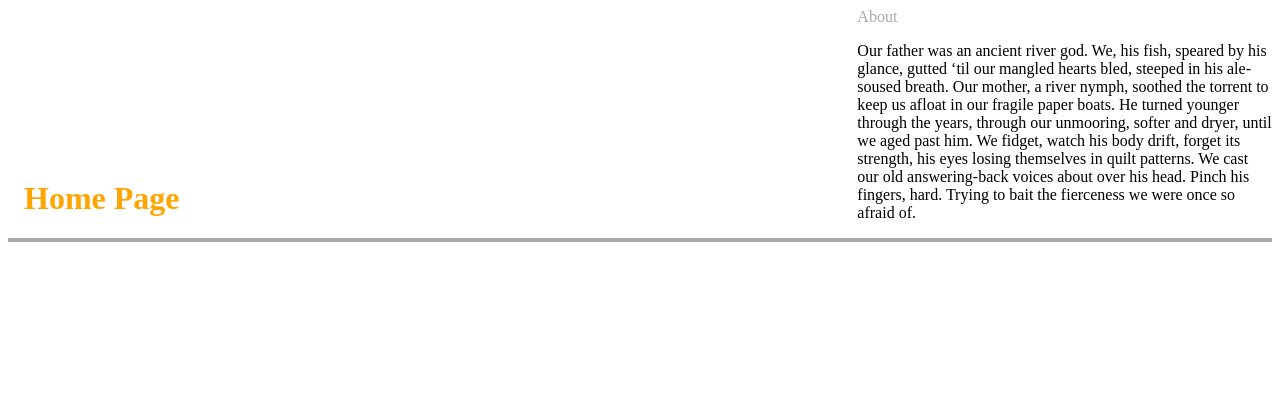
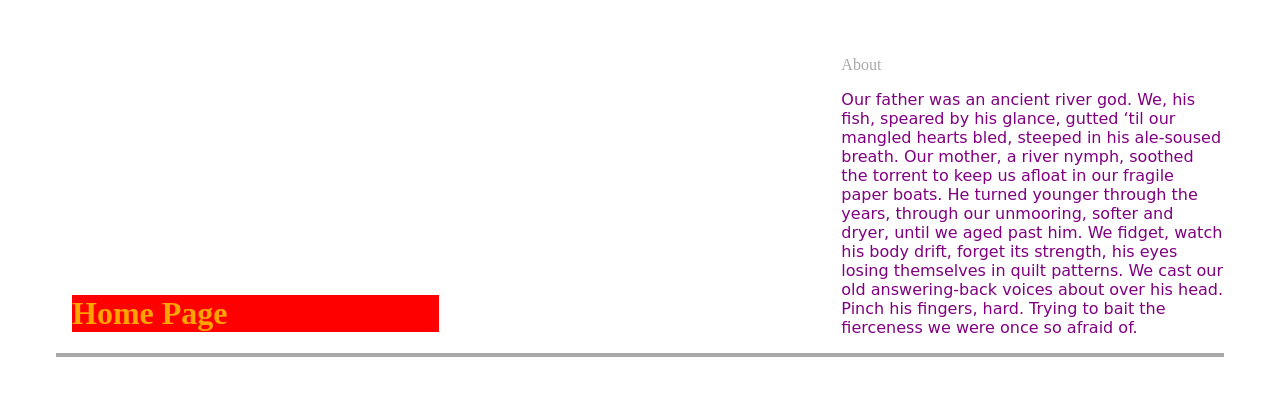
Before and after one commit to JayFarnsworth/gitCollab3, a plain HTML site: page app/index.html in a window 1280 px wide. Drawn offline with Linux system fonts and the light colour scheme.

Commit message:
team work makes dremwork

```diff
--- a/app/styles.css
+++ b/app/styles.css
@@ -1,15 +1,23 @@
+body {
+  color: purple;
+  padding: 3rem;
+}
 header {
   display: grid;
   grid-template-columns: repeat(6, 1fr);
   grid-gap: 10px;
   align-items: end;
-  border-bottom: .3rem solid darkgrey;
+  border-bottom: 0.3rem solid darkgrey;
 }
 
 h1 {
   grid-column: 1/span 2;
   margin-left: 1rem;
   color: orange;
+  background-color: red;
+}
+p {
+  font-family: cursive;
 }
 
 nav {
@@ -19,5 +27,5 @@ nav {
 nav a {
   text-decoration: none;
   color: darkgrey;
-  font-size:
+  font-size: ;
 }
```
